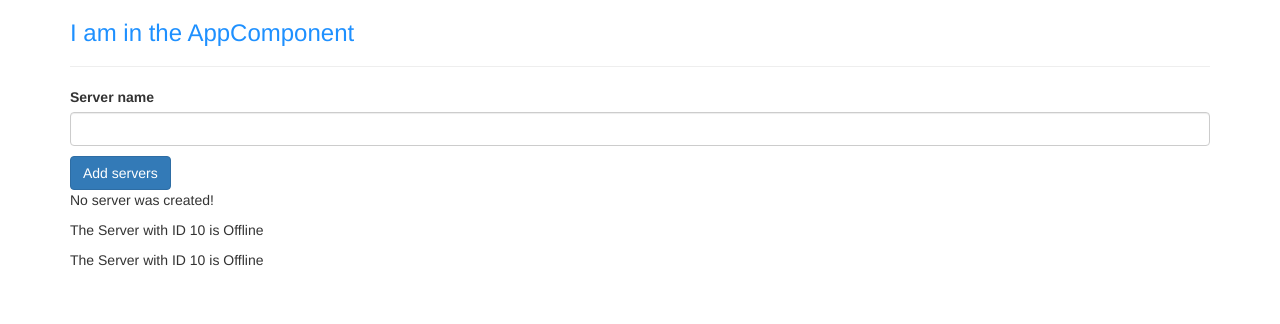
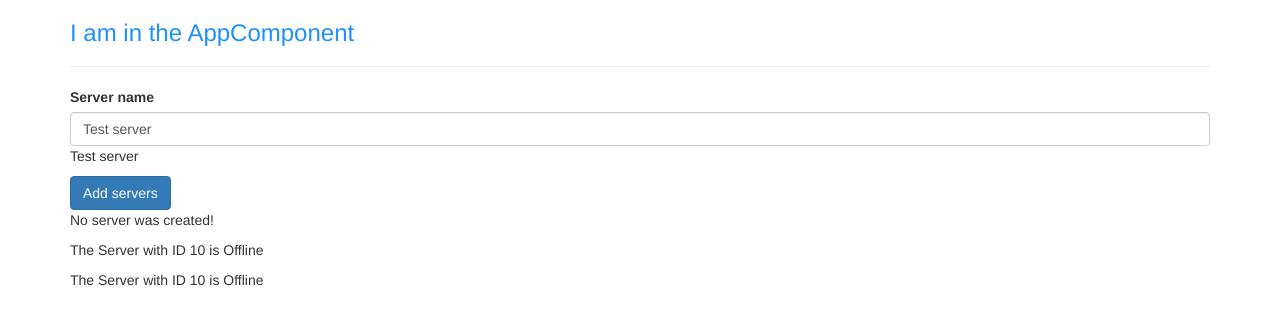
Before and after one commit to MichaelAndel/angular-tutorial, an Angular app: page / in a window 1280 px wide. Shown: the top 324 px of the page. Built offline with nearby package versions, Linux system fonts and the light colour scheme.

Commit message:
lecture 34

```diff
--- a/src/app/servers/servers.component.html
+++ b/src/app/servers/servers.component.html
@@ -1,8 +1,12 @@
 <label>Server name</label>
+<!-- <input
+    type="text"
+    class="form-control"
+    (input)="onUpdateServerName($event)"> -->
 <input
     type="text"
     class="form-control"
-    (input)="onUpdateServerName($event)">
+    [(ngModel)]="serverName">
 <p>{{ serverName }}</p>
 <button
     class="btn btn-primary"
--- a/src/app/servers/servers.component.ts
+++ b/src/app/servers/servers.component.ts
@@ -10,7 +10,7 @@ import { Component, OnInit } from '@angular/core';
 export class ServersComponent implements OnInit {
   allowNewServer = false;
   serverCreationStatus = 'No server was created!'
-  serverName: string;
+  serverName :  string = 'Test server';
 
   constructor() {
     setTimeout(() => {
@@ -22,11 +22,11 @@ export class ServersComponent implements OnInit {
   }
 
   onCreateServer() {
-    this.serverCreationStatus = 'Server was created';
+    this.serverCreationStatus = 'Server was created. Name is ' + this.serverName;
   }
 
-  onUpdateServerName(event: Event) {
-    this.serverName = (<HTMLInputElement>event.target).value;
-    console.log(event);
-  }
+  // onUpdateServerName(event: Event) {
+  //   this.serverName = (<HTMLInputElement>event.target).value;
+  //   console.log(event);
+  // }
 }
```
